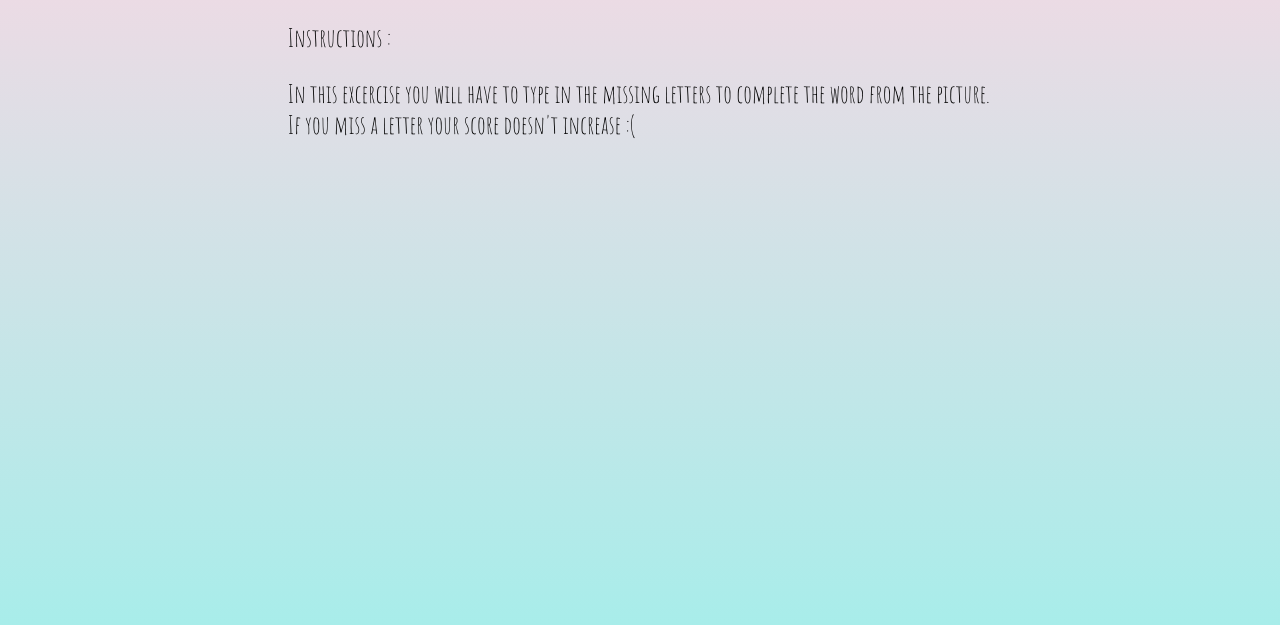
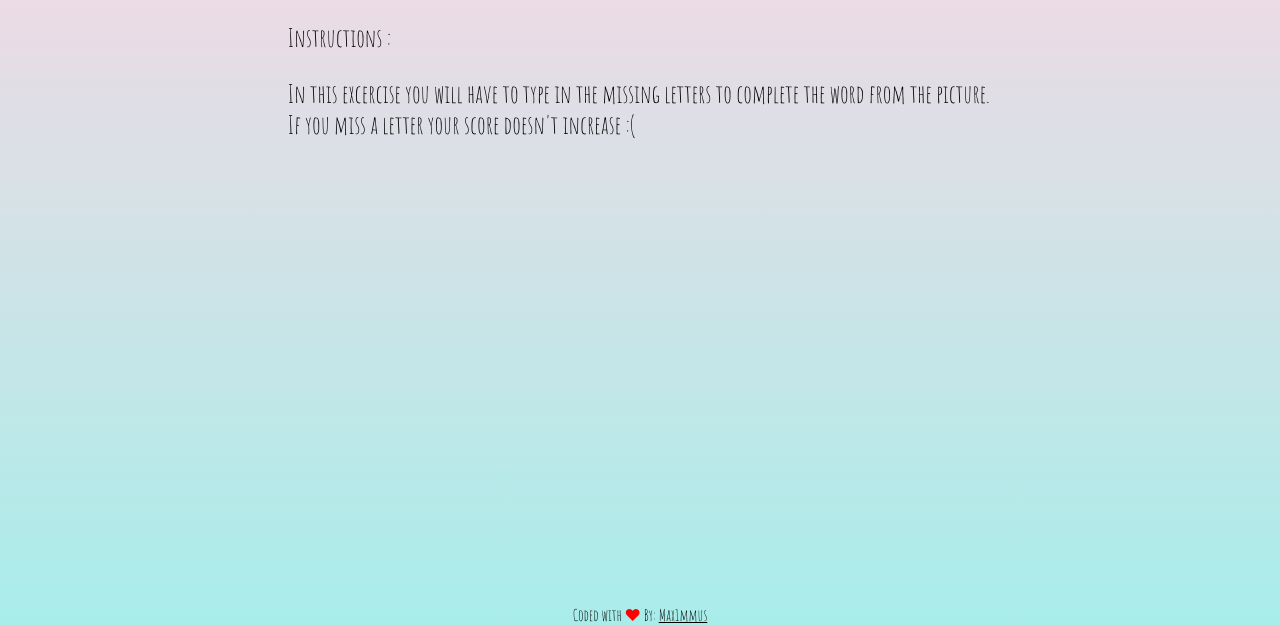
Before and after one commit to Max1mmus/typing-app-React, a React app: page / in a window 1280 px wide. Shown: the part 175-800 px from the top of the page. Built offline with nearby package versions, Linux system fonts and the light colour scheme.

Commit message:
added footer

```diff
--- a/src/components/App.js
+++ b/src/components/App.js
@@ -183,6 +183,10 @@ export class App extends React.Component {
                             score={this.state.score}
                             termsLength={terms.length} /> : null
                 }
+                <footer>
+                    Coded with <span id="heart"> ❤ </span>
+                    By: <a id="author" href="https://github.com/Max1mmus">Max1mmus</a>
+                </footer>
             </div>
         )
     }
--- a/src/index.css
+++ b/src/index.css
@@ -169,3 +169,18 @@ img {
 .score {
   font-weight: bold;
 }
+
+footer {
+  position: absolute;
+  bottom: 0;
+  left: 0;
+  right: 0;
+  width: max-content;
+  margin: auto;
+}
+#heart {
+  color: red;
+}
+#author {
+  color: black;
+}
```
